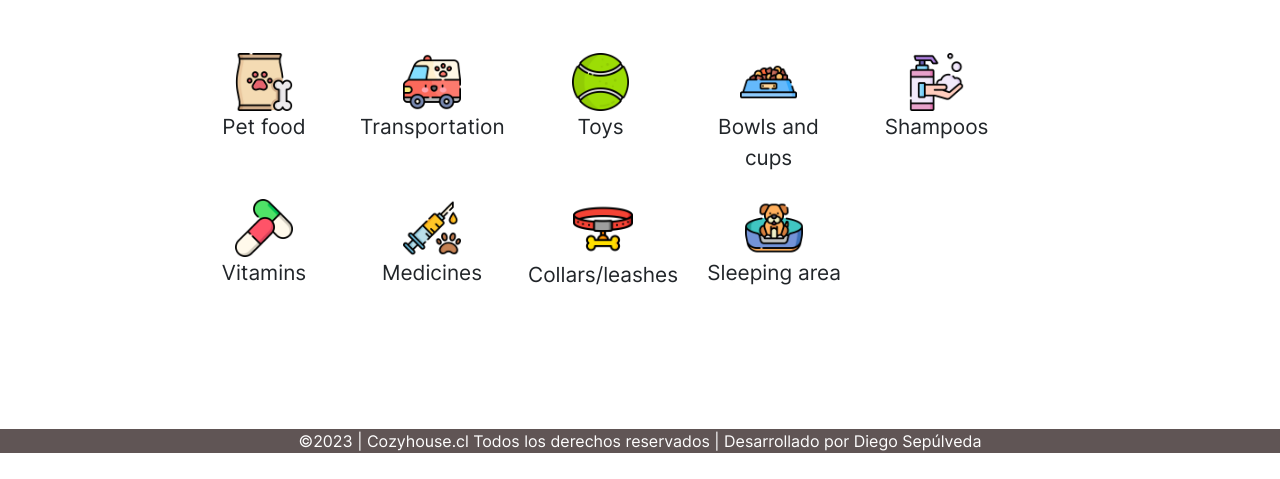
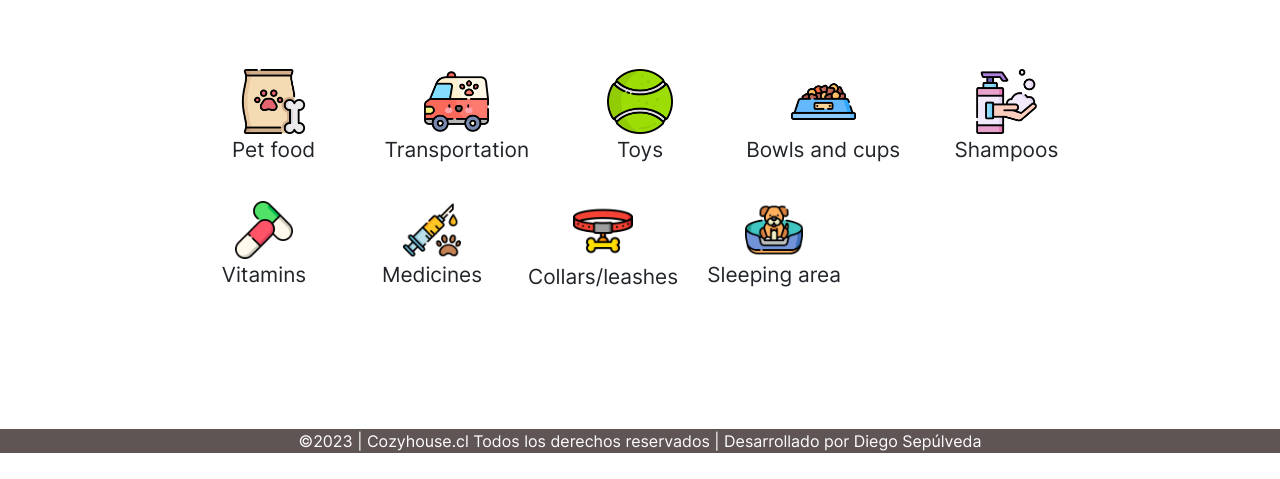
Before and after one commit to darsito92/pre-entrega-dos, a plain HTML site: page pages/help.html in a window 1280 px wide. Shown: the part 327-806 px from the top of the page. Drawn offline with nearby package versions, Linux system fonts and the light colour scheme.

```diff
--- a/css/styles.css
+++ b/css/styles.css
@@ -127,14 +127,14 @@
   padding-bottom: 10rem;
 }
 
-/* .row {
+.row-h {
   display: flex;
   flex-wrap: wrap;
   justify-content: space-between;
   margin-bottom: .625rem;
   gap: .7rem;
   padding-top: 1rem;
-} */
+}
 
 .item {
   flex-basis: calc(20% - 1rem);
--- a/pages/help.html
+++ b/pages/help.html
@@ -34,7 +34,7 @@
     <main><!-- inicio del main -->
         <h2 class="title-h">Thank you for help <br>our shelter</h2>
         <div class="container-h">
-            <div class="row">
+            <div class="row-h">
                 <div class="item">
                     <img src="../assets/img/pet-food.png" alt="pet food">
                     <p>Pet food</p>
```
Also changed, not shown: 1 other file.
